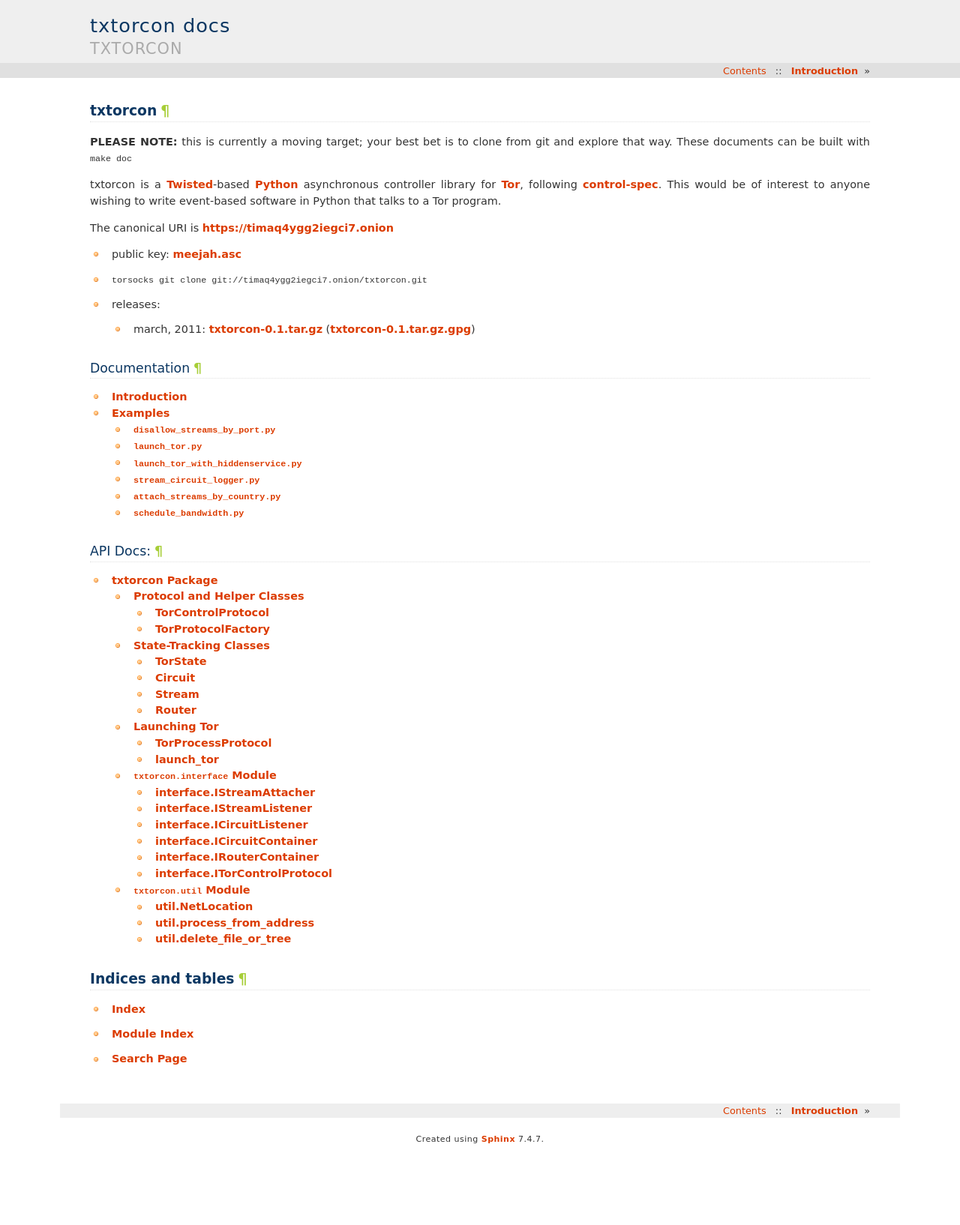
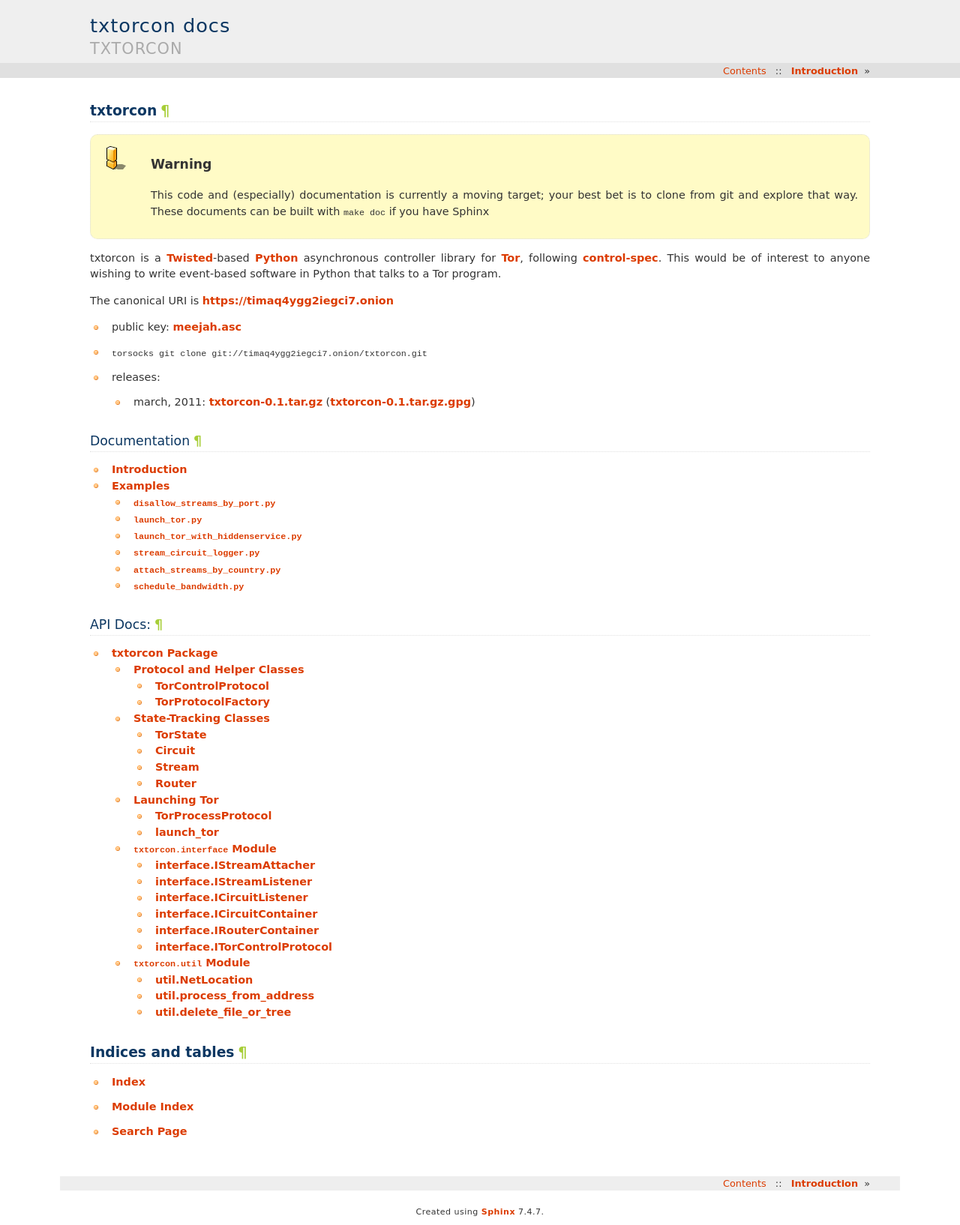
Before and after one commit to meejah/txtorcon, a Sphinx documentation site: the page built from doc/index.rst, in a window 1280 px wide. Shown: the whole page at 75% size. Built offline with Sphinx 7.4.7, drawn with Linux system fonts in a browser that asks for light colours; pages that are not in the unit, such as notebooks, are missing from menus; before the commit the page ends 1536 px from its top, so only the background shows below that.

Commit message:
add note about using git instead to index

```diff
--- a/doc/_static/haiku.css
+++ b/doc/_static/haiku.css
@@ -1,4 +1,10 @@
 /* custom stuff I put in FIXME where is it "supposed" to go? */
+
+p.admonition-title
+{
+  font-size: 120%;
+  font-weight: bold;
+}
 
 dl.class>dt, dl.interface>dt, dl.function>dt, dl.staticmethod>dt
 {
--- a/doc/index.rst
+++ b/doc/index.rst
@@ -4,9 +4,9 @@
 txtorcon
 ========
 
-**PLEASE NOTE:** this is currently a moving target; your best bet is
-to clone from git and explore that way. These documents can be built
-with ``make doc``
+.. warning:: This code and (especially) documentation is currently a
+    moving target; your best bet is to clone from git and explore that
+    way. These documents can be built with ``make doc`` if you have Sphinx
 
 txtorcon is a `Twisted <https://twistedmatrix.com/>`_-based `Python
 <http://python.org/>`_ asynchronous controller library for `Tor
```
